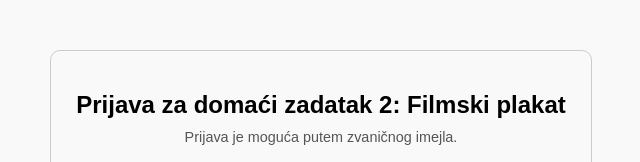
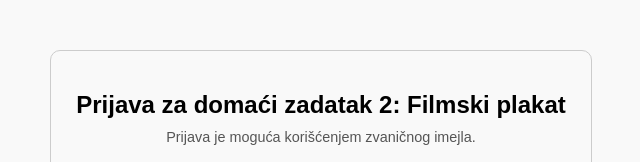
Before and after one commit to VladimirCeric/film-prijava, a plain HTML site: page index.html in a window 1280 px wide. Shown: the top 162 px of the page, 319-959 px from the left. Drawn offline with Linux system fonts and the light colour scheme; no server answers.

Commit message:
Update index.html

```diff
--- a/index.html
+++ b/index.html
@@ -58,7 +58,7 @@
   </head>
   <body>
     <h2>Prijava za domaći zadatak 2: Filmski plakat</h2>
-      <div class="subtext">Prijava je moguća putem zvaničnog imejla.</div>
+      <div class="subtext">Prijava je moguća korišćenjem zvaničnog imejla.</div>
     <form id="filmForm">
       <label>Ime i prezime:</label>
       <input type="text" name="imePrezime" required />
```
